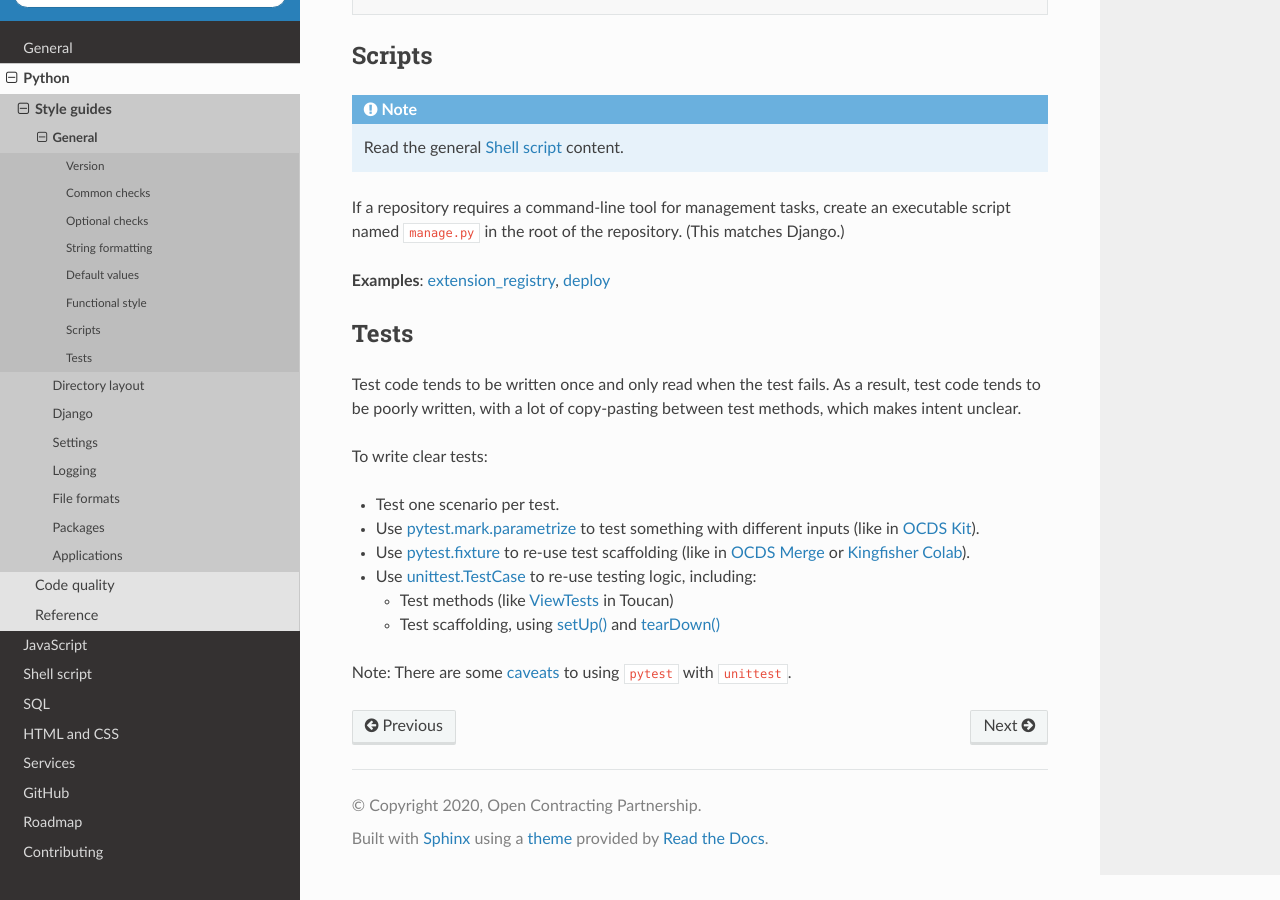
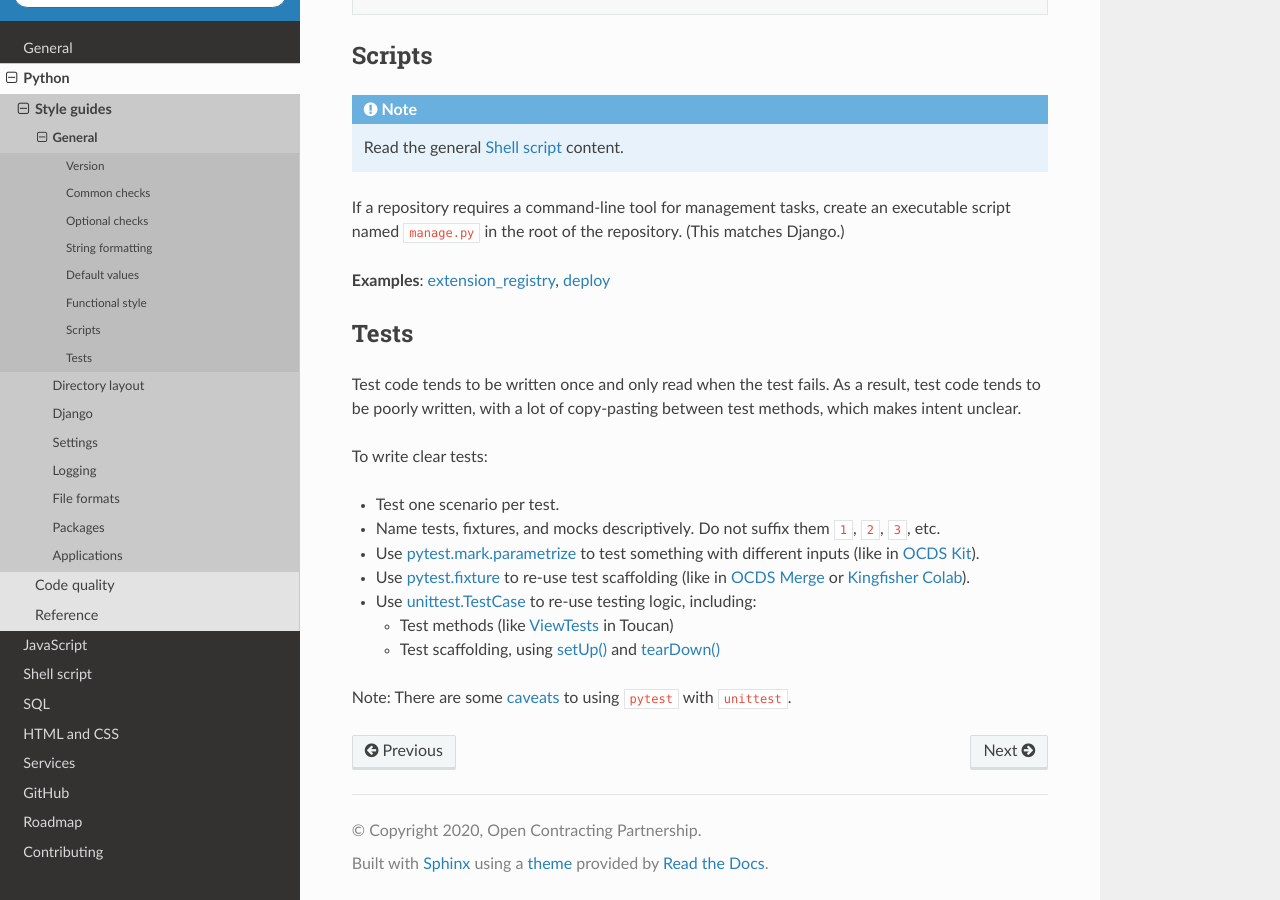
Before and after one commit to open-contracting/software-development-handbook, a Sphinx documentation site: the page built from docs/python/style_guide.rst, in a window 1280 px wide and 900 px high, scrolled down 3543 px. Built offline with Sphinx 7.4.7 and the Read the Docs theme 2.0.0, drawn with Linux system fonts in a browser that asks for light colours.

Commit message:
python/style_guide: Add rule for tests

```diff
--- a/docs/python/style_guide.rst
+++ b/docs/python/style_guide.rst
@@ -186,6 +186,7 @@ Test code tends to be written once and only read when the test fails. As a resul
 To write clear tests:
 
 -  Test one scenario per test.
+-  Name tests, fixtures, and mocks descriptively. Do not suffix them ``1``, ``2``, ``3``, etc.
 -  Use `pytest.mark.parametrize <https://docs.pytest.org/en/stable/parametrize.html>`__ to test something with different inputs (like in `OCDS Kit <https://github.com/open-contracting/ocdskit/blob/main/tests/test_util.py>`__).
 -  Use `pytest.fixture <https://docs.pytest.org/en/stable/fixture.html>`__ to re-use test scaffolding (like in `OCDS Merge <https://github.com/open-contracting/ocds-merge/blob/main/tests/conftest.py>`__ or `Kingfisher Colab <https://github.com/open-contracting/kingfisher-colab/blob/main/tests/conftest.py>`__).
 -  Use `unittest.TestCase <https://docs.python.org/3/library/unittest.html#unittest.TestCase>`__ to re-use testing logic, including:
```
